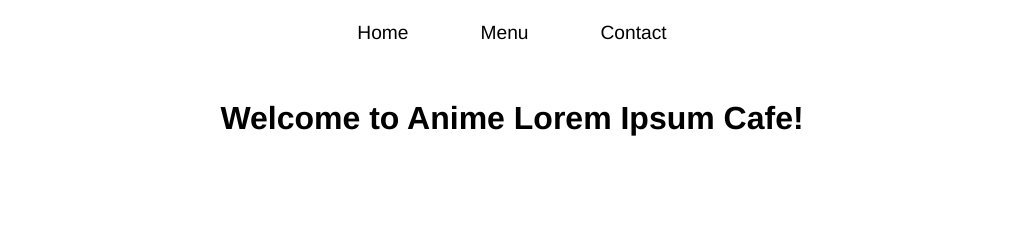
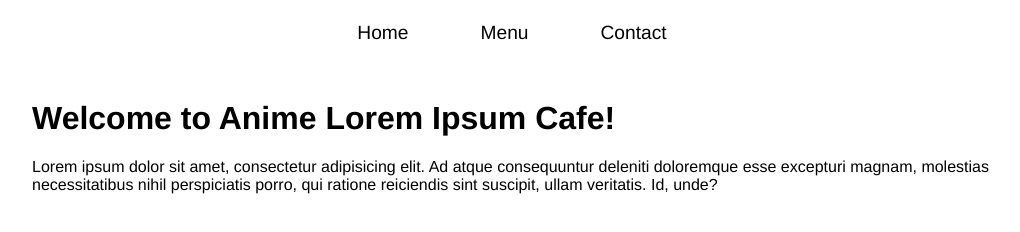
Before and after one commit to Contrigra/anime-restaurant, a website built with webpack: page src/index.html in a window 1280 px wide. Shown: the whole page, without its empty margins (128-1148 px from the left). Built offline with nearby package versions, Linux system fonts and the light colour scheme; files whose address does not match are found by name.

Commit message:
feat(homepage.text): added text creation function

```diff
--- a/src/css/style.css
+++ b/src/css/style.css
@@ -32,6 +32,7 @@ button:hover {
 .content-container {
   display: flex;
   justify-content: center;
+  flex-direction: column;
 }
 
 .content-container > h1 {
--- a/src/js/homepage.js
+++ b/src/js/homepage.js
@@ -1,10 +1,9 @@
+export default function renderHomepage() {
+    const contentContainer = document.querySelector('.content-container');
 
-export default function renderHomepage() {
-const contentContainer = document.querySelector('.content-container');
-
-addTitle(contentContainer);
-addText(contentContainer);
-addImage(contentContainer);
+    addTitle(contentContainer);
+    addText(contentContainer);
+    addImage(contentContainer);
 }
 
 
@@ -16,6 +15,10 @@ function addTitle(contentContainer) {
 }
 
 function addText(contentContainer) {
+    const homepageText = document.createElement('div');
+    homepageText.className = 'homepage-text';
+    homepageText.textContent = 'Lorem ipsum dolor sit amet, consectetur adipisicing elit. Ad atque consequuntur deleniti doloremque esse excepturi magnam, molestias necessitatibus nihil perspiciatis porro, qui ratione reiciendis sint suscipit, ullam veritatis. Id, unde?'
+    contentContainer.append(homepageText);
 
 }
 
```
